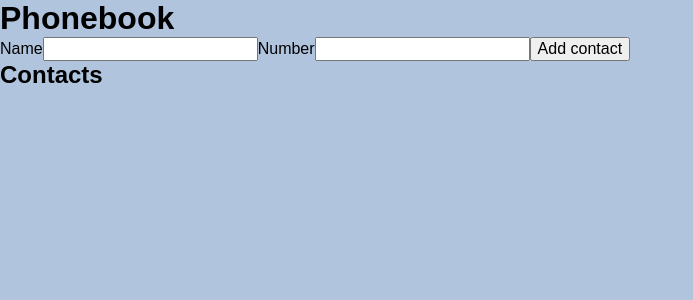
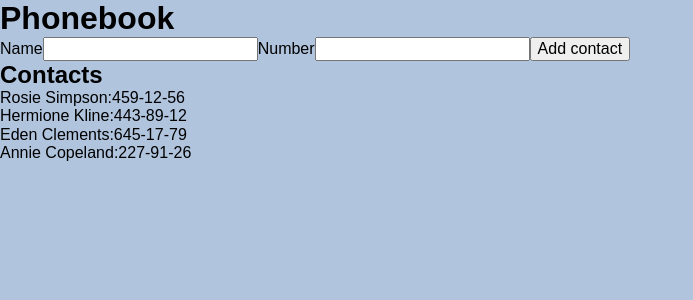
Before and after one commit to Artem-Rudko/goit-react-hw-02-phonebook, a React (Create React App) app: page / in a window 1280 px wide. Shown: the top 300 px of the page, without its empty margins (0-693 px from the left). Built offline with nearby package versions, Linux system fonts and the light colour scheme.

Commit message:
add Contact list displaying

```diff
--- a/src/App.js
+++ b/src/App.js
@@ -1,5 +1,6 @@
 import { Component } from 'react';
 import ContactForm from './components/ContactForm';
+import ContactList from './components/ContactList/ContactList';
 import { v4 as uuidv4 } from 'uuid';
 // import './App.css';
 
@@ -32,6 +33,7 @@ class App extends Component {
                 <h1>Phonebook</h1>
                 <ContactForm onSubmit={this.addNewContact} />
                 <h2>Contacts</h2>
+                <ContactList contacts={this.state.contacts} />
             </div>
         );
     }
--- a/src/components/ContactList/Contact.js
+++ b/src/components/ContactList/Contact.js
@@ -0,0 +1,10 @@
+const Contact = ({ id, name, number }) => {
+    return (
+        <li key={id}>
+            <span>{name}:</span>
+            <span>{number}</span>
+        </li>
+    );
+};
+
+export default Contact;
--- a/src/components/ContactList/ContactList.js
+++ b/src/components/ContactList/ContactList.js
@@ -0,0 +1,13 @@
+import Contact from './Contact';
+
+const ContactList = ({ contacts }) => {
+    return (
+        <ul>
+            {contacts.map(({ id, name, number }) => (
+                <Contact key={id} name={name} number={number} />
+            ))}
+        </ul>
+    );
+};
+
+export default ContactList;
```
